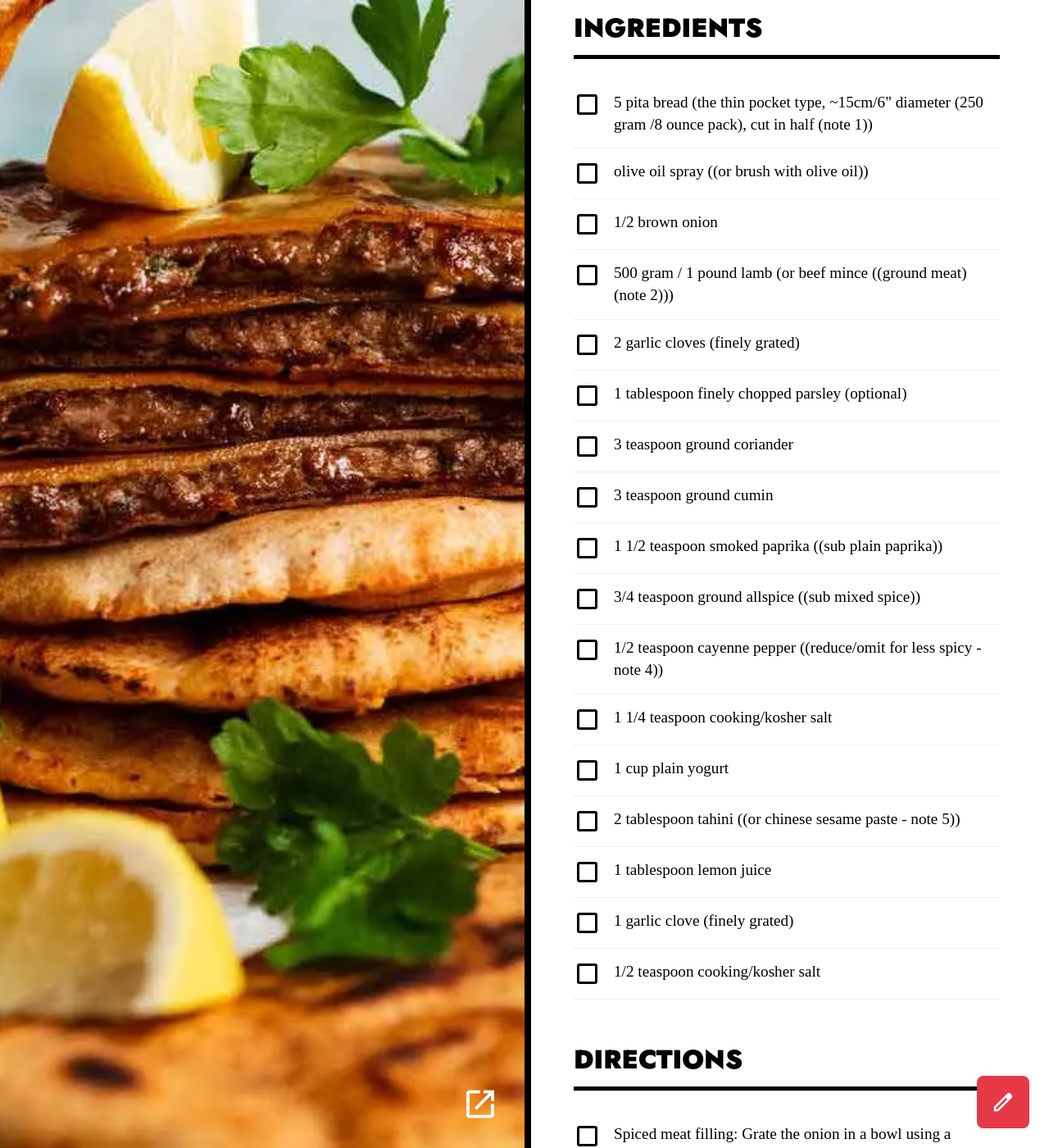
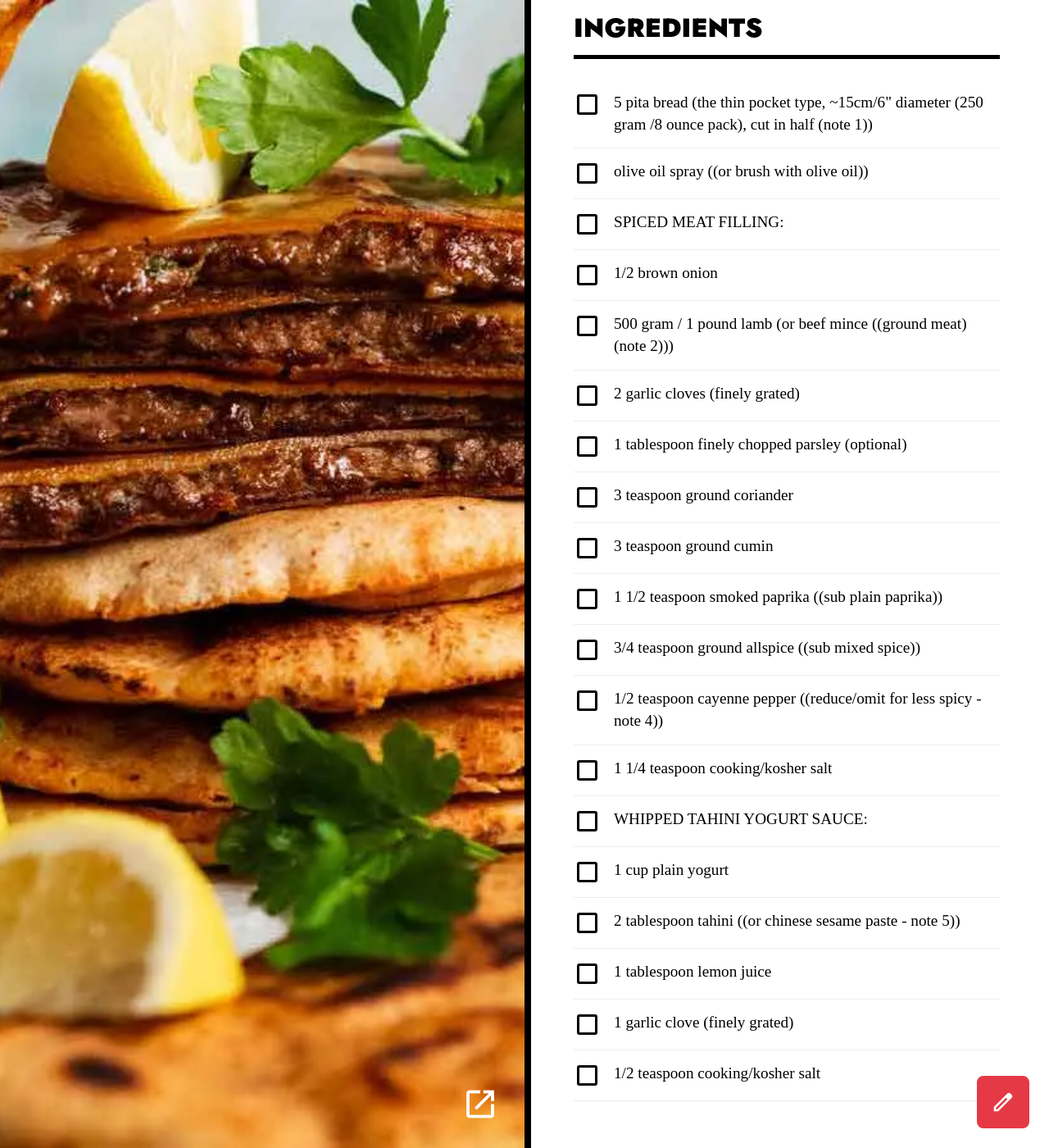
Before and after one commit to amp800/chowdown, a Jekyll site: the page built from _recipes/crispy-lebanese-meat-stuffed-pitas.md, in a window 1280 px wide and 1400 px high, scrolled down 839 px. Shown: the whole window at 82% size. Built offline with Jekyll 4.4.1, drawn with Linux system fonts in a browser that asks for light colours.

Commit message:
Edit recipe _recipes/crispy-lebanese-meat-stuffed-pitas.md

```diff
--- a/_recipes/crispy-lebanese-meat-stuffed-pitas.md
+++ b/_recipes/crispy-lebanese-meat-stuffed-pitas.md
@@ -17,6 +17,7 @@ prep_time: '15'
 ingredients:
 - 5 pita bread (the thin pocket type, ~15cm/6" diameter (250 gram /8 ounce pack), cut in half (note 1))
 - olive oil spray ((or brush with olive oil))
+- 'SPICED MEAT FILLING:'
 - 1/2 brown onion
 - 500 gram / 1 pound lamb (or beef mince ((ground meat) (note 2)))
 - 2 garlic cloves (finely grated)
@@ -27,6 +28,7 @@ ingredients:
 - 3/4 teaspoon ground allspice ((sub mixed spice))
 - 1/2 teaspoon cayenne pepper ((reduce/omit for less spicy - note 4))
 - 1 1/4 teaspoon cooking/kosher salt
+- 'WHIPPED TAHINI YOGURT SAUCE:'
 - 1 cup plain yogurt
 - 2 tablespoon tahini ((or chinese sesame paste - note 5))
 - 1 tablespoon lemon juice
```
